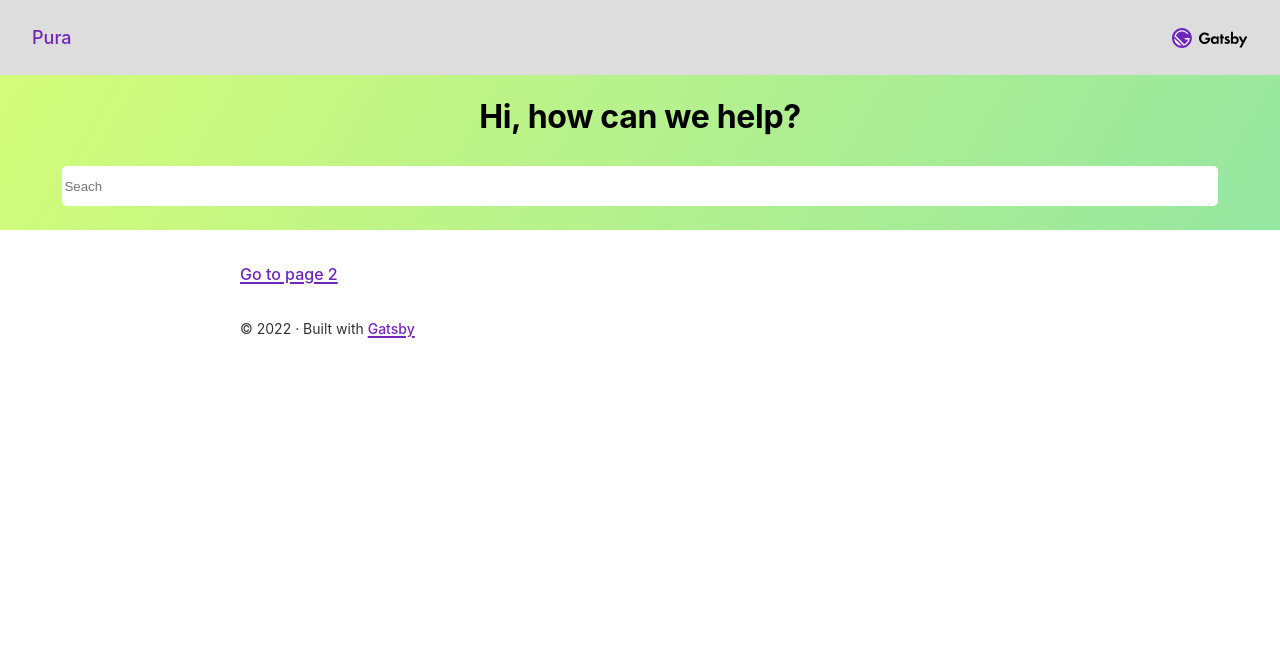
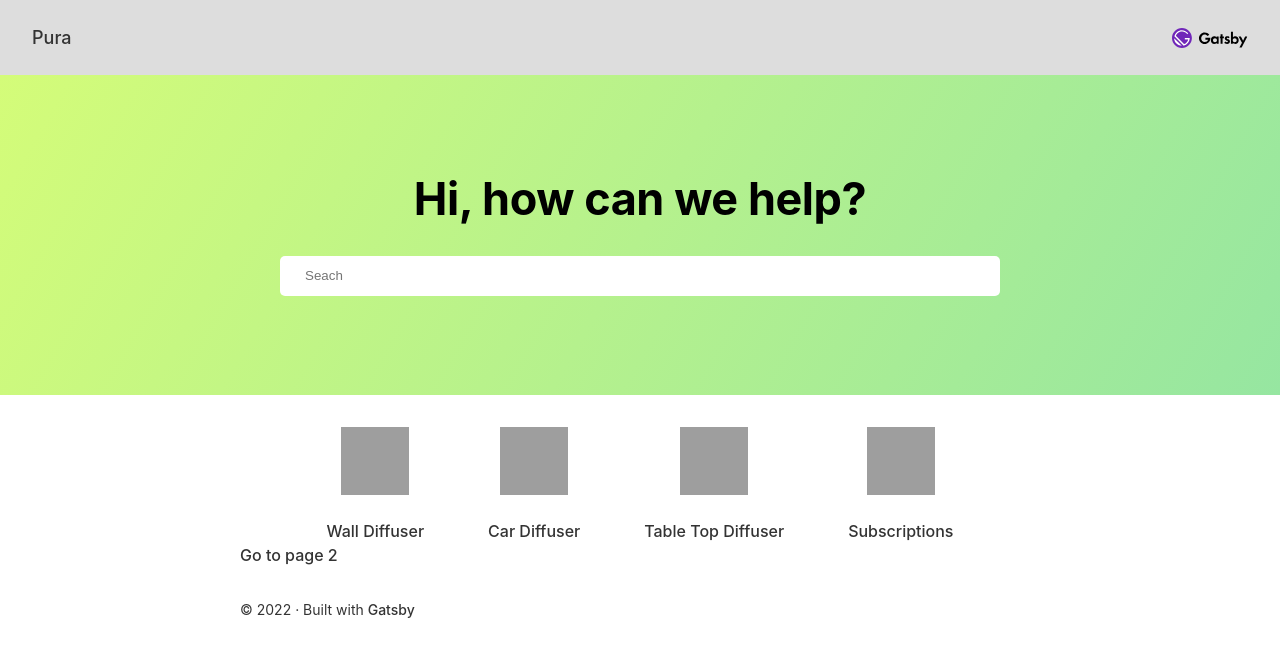
Before and after one commit to dalancox/gatsby-project, a Gatsby site: page / in a window 1280 px wide. Built offline with nearby package versions, Linux system fonts and the light colour scheme; Gatsby itself is replaced by a stand-in of ours; grey boxes are pictures that could not be loaded.

Commit message:
updated styling, added icons

```diff
--- a/src/components/layout.css
+++ b/src/components/layout.css
@@ -45,12 +45,9 @@ body {
 }
 a {
   background-color: transparent;
-  color: var(--color-primary);
+  color: var(--color-text);
   text-decoration: none;
   font-weight: 500;
-  text-decoration: underline;
-  text-decoration-thickness: 1.5px;
-  text-underline-offset: 2px;
 }
 a:active,
 a:hover {
@@ -222,3 +219,9 @@ pre tt:before,
 pre tt:after {
   content: none;
 }
+
+.img-container > * {
+  padding: 0 2rem;
+  cursor: pointer;
+
+}
--- a/src/components/searchBar.js
+++ b/src/components/searchBar.js
@@ -7,6 +7,7 @@ const Search = () => (
     margin: `0 auto`,
     padding: `var(--space-4) var(--size-gutter)`,
     display: `flex`,
+    height: `20rem`,
     flexDirection: `column`,
     alignItems: `center`,
     justifyContent: `center`,
@@ -16,14 +17,17 @@ const Search = () => (
         color: `black`,
         padding: `0 0 2rem 0`,
         margin: `0`,
+        fontSize: `45px`
         }}>
         Hi, how can we help?
     </h1>
     <input style={{
+        maxWidth: `45rem`,
         width: `95%`,
         height: `40px`,
         border: `none`,
-        borderRadius: `5px`
+        borderRadius: `5px`,
+        paddingLeft: `25px`
     }}
     placeholder="Seach" />
 
--- a/src/pages/index.js
+++ b/src/pages/index.js
@@ -11,6 +11,58 @@ const IndexPage = () => (
   <Layout>
   <Seo title="Page one" />
 
+  <div className="img-container" style={{
+    display: `flex`,
+    width: `auto`,
+    flexDirection: `row`,
+    flexWrap: `wrap`,
+    justifyContent: `center`,
+    alignItems: `center`,
+    whiteSpace: `nowrap`
+  }}>
+
+    <a>
+      <div style={{
+        display: `flex`,
+        justifyContent: `center`
+      }}>
+        <img src="https://support.apple.com/content/dam/edam/applecare/images/en_US/homepage/homepage_productnav_imac_family_2x.png" alt width="68" height="68"></img>
+      </div>
+      <span>Wall Diffuser</span>
+    </a>
+
+    <a>
+      <div style={{
+        display: `flex`,
+        justifyContent: `center`
+      }}>
+        <img src="https://support.apple.com/content/dam/edam/applecare/images/en_US/homepage/homepage_productnav_apple_watch_2x.png" alt width="68" height="68"></img>
+      </div>
+      <span>Car Diffuser</span>
+    </a>
+
+    <a>
+      <div style={{
+        display: `flex`,
+        justifyContent: `center`
+      }}>
+        <img src="https://support.apple.com/content/dam/edam/applecare/images/en_US/homepage/homepage_productnav_ipad_family_2x.png" alt width="68" height="68"></img>
+      </div>
+      <span>Table Top Diffuser</span>
+    </a>
+
+    <a>
+      <div style={{
+        display: `flex`,
+        justifyContent: `center`
+      }}>
+        <img src="https://support.apple.com/content/dam/edam/applecare/images/en_US/homepage/homepage_productnav_iphone_family_2x.png" alt width="68" height="68"></img>
+      </div>
+      <span>Subscriptions</span>
+    </a>
+
+  </div>
+
   <Link to="/page-2/">Go to page 2</Link>
 
   </Layout>
```
